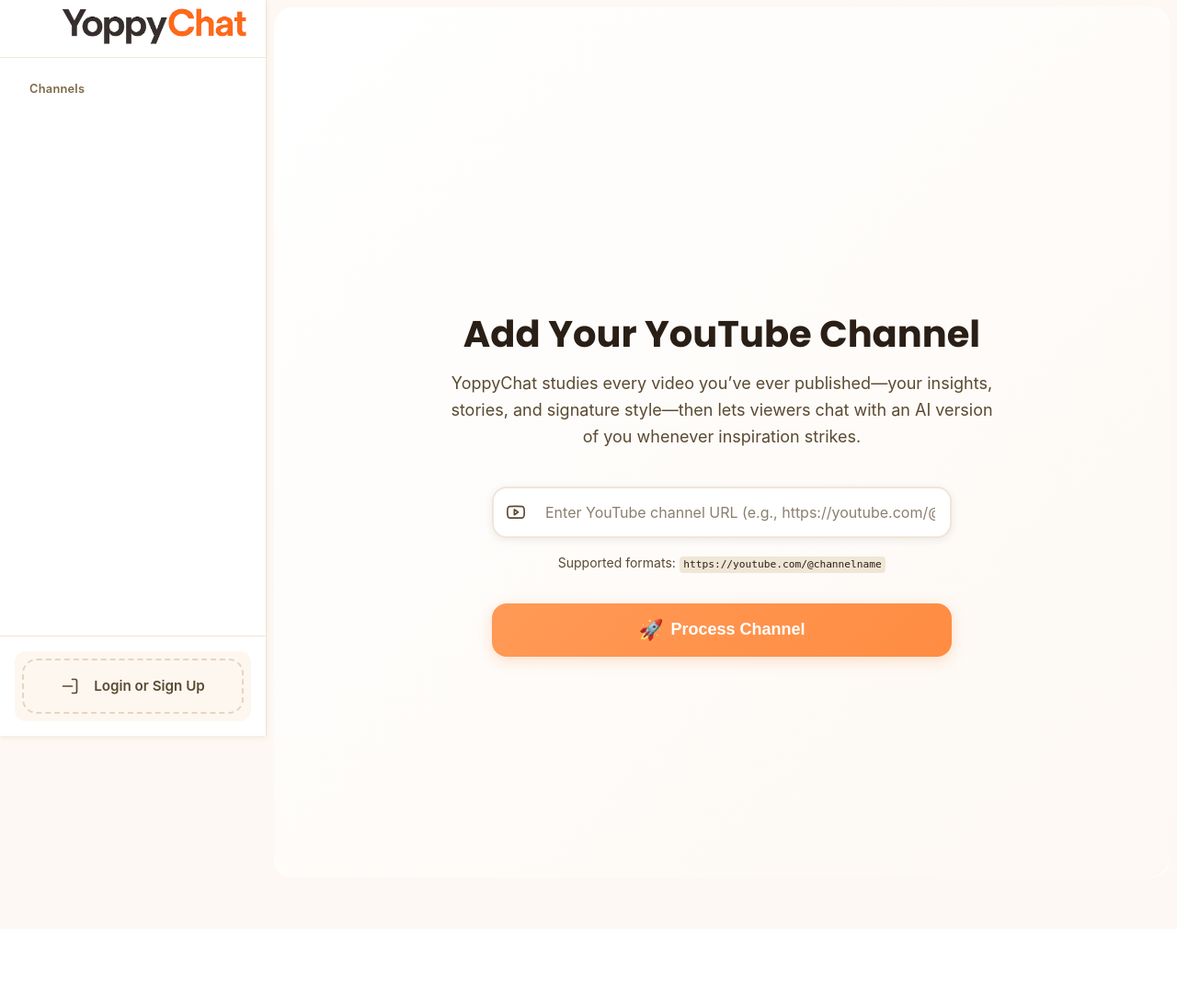
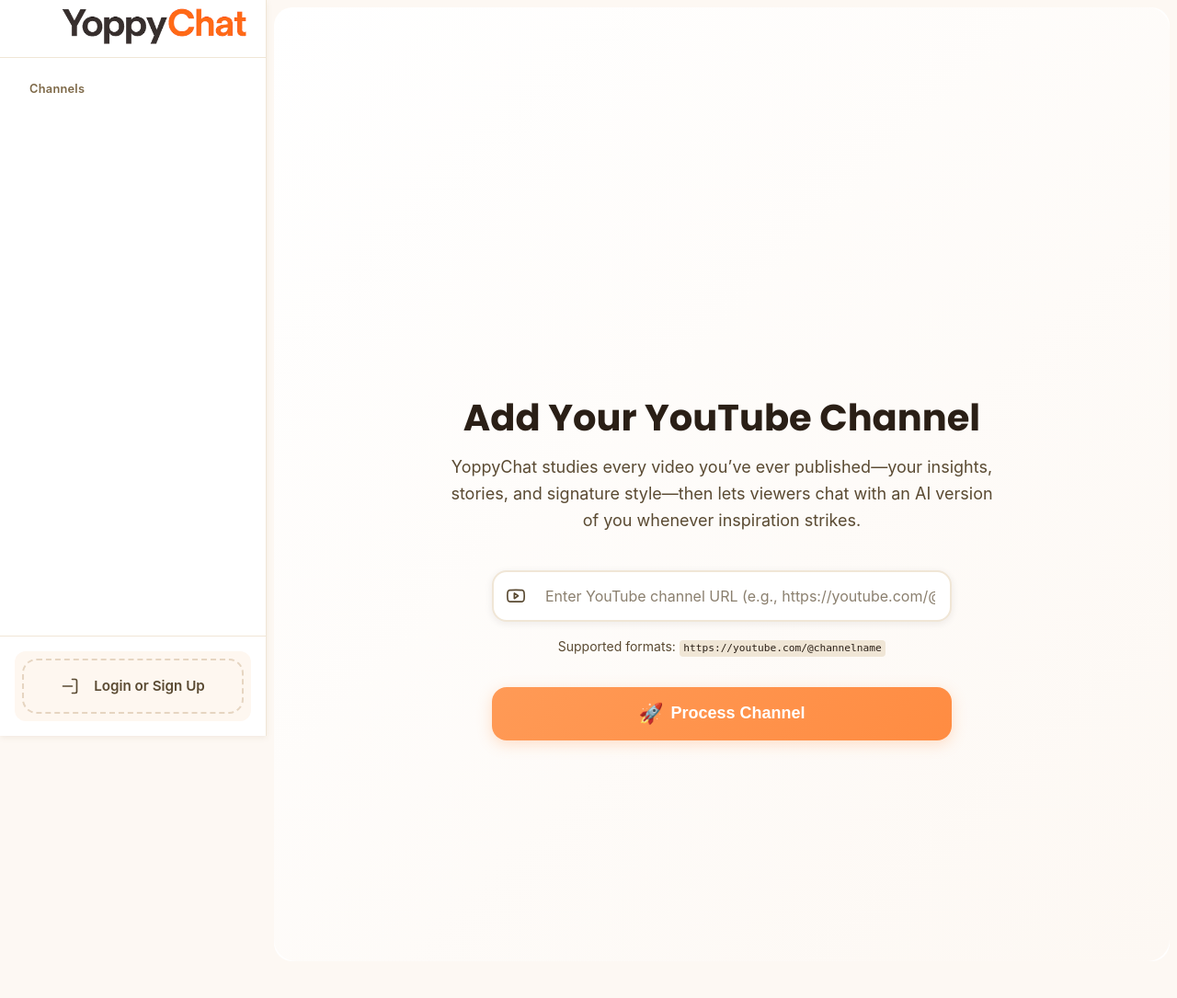
Before and after one commit to r3796739-sketch/t5, a Flask app: page /channel in a window 1280 px wide. Shown: the top 1085 px of the page at 92% size. Before the commit the page ends 808 px from the top, so only its background shows below. Run offline with Flask 3, Linux system fonts and the light colour scheme; some libraries are stand-ins or nearby versions.

Commit message:
Update channel.css

```diff
--- a/static/css/channel.css
+++ b/static/css/channel.css
@@ -39,7 +39,7 @@
     z-index: 2;
     max-width: 600px;
     margin: 0 auto;
-    margin-top: 10%;
+    margin-top: 20%;
 }
 
 
```
